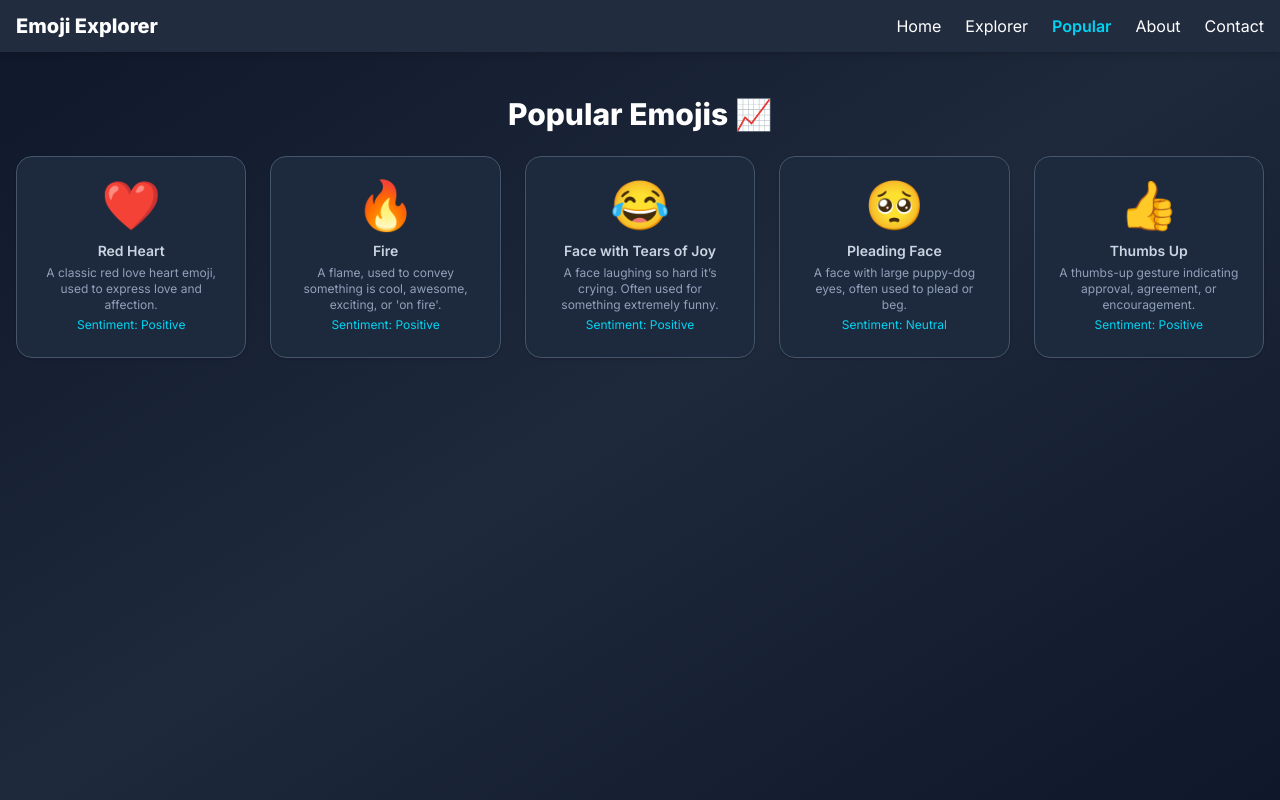
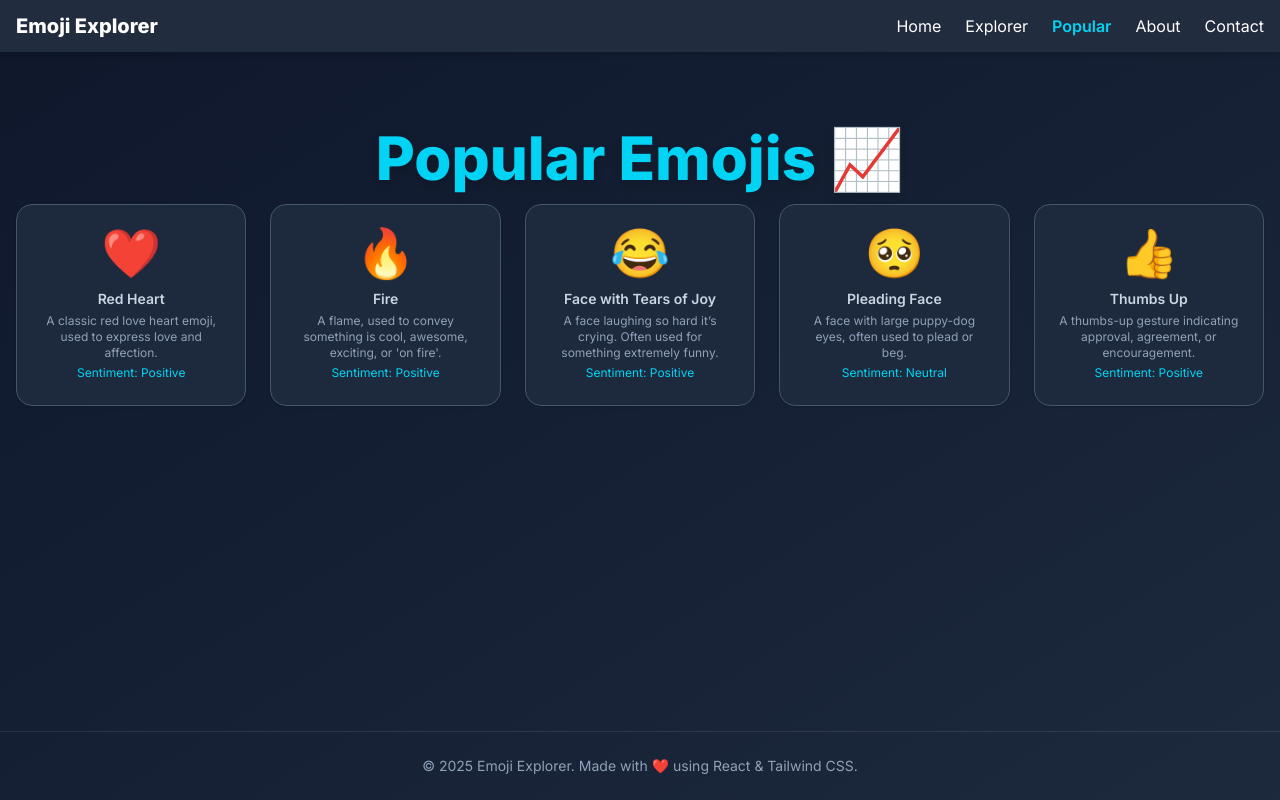
Before and after one commit to amishipatidar/Emoji-Explorer, a React (Vite) app: page /popular in a window 1280 px wide. Built offline with nearby package versions, Linux system fonts and the light colour scheme.

Commit message:
Update Popular.jsx

```diff
--- a/src/pages/Popular.jsx
+++ b/src/pages/Popular.jsx
@@ -10,8 +10,13 @@ const Popular = () => {
   const popularEmojiData = emojiList.filter(item => popularEmojis.includes(item.emoji));
 
   return (
-    <div className="container mx-auto px-4 py-24 text-center">
-      <h1 className="text-3xl font-bold mb-6 text-white">Popular Emojis 📈</h1>
+    <div className="min-h-screen flex flex-col justify-between bg-gradient-to-br from-slate-900 to-slate-800 text-white">
+
+      <div className="flex-1 container mx-auto px-4 py-32 text-center">
+        {/* <h1 className="text-3xl font-bold mb-6 text-white">Popular Emojis 📈</h1> */}
+        <h2 className="text-5xl md:text-6xl font-bold text-cyan-400 mb-4 drop-shadow-lg animate-fadeIn">
+        Popular Emojis 📈
+        </h2>
         <div className="grid grid-cols-2 sm:grid-cols-3 md:grid-cols-4 lg:grid-cols-5 gap-6">
           {popularEmojiData.map((item, idx) => (
             <div
@@ -26,6 +31,12 @@ const Popular = () => {
           ))}
         </div>
       </div>
+
+      <footer className="text-center py-6 text-slate-400 text-sm border-t border-white/10">
+        © 2025 Emoji Explorer. Made with ❤️ using React & Tailwind CSS.
+      </footer>
+
+    </div>
   );
 };
 
```
Lines whose indentation alone changed are shown as unchanged.
